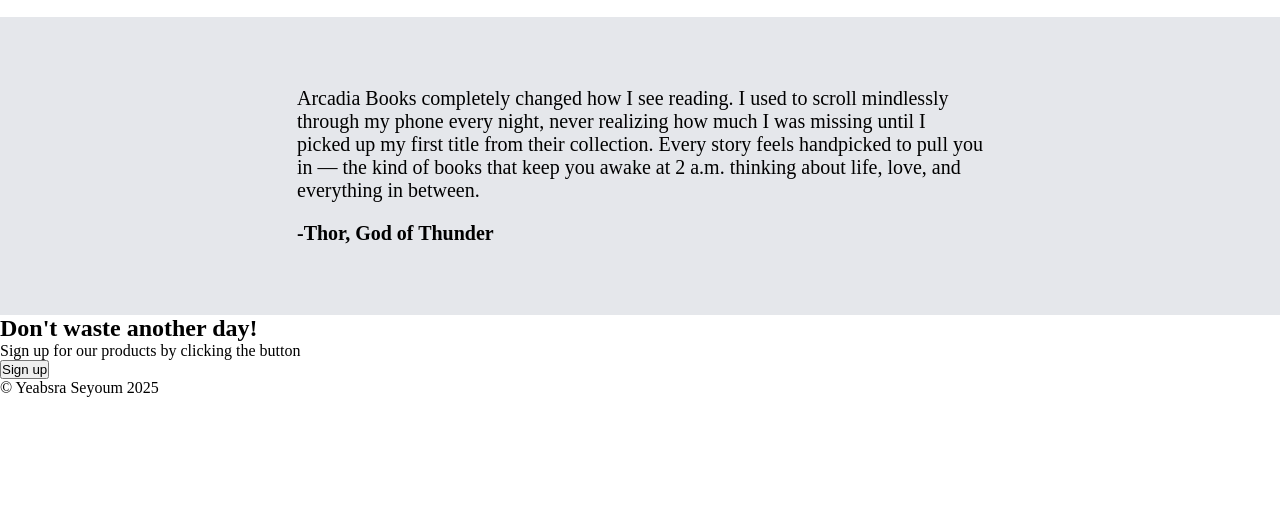
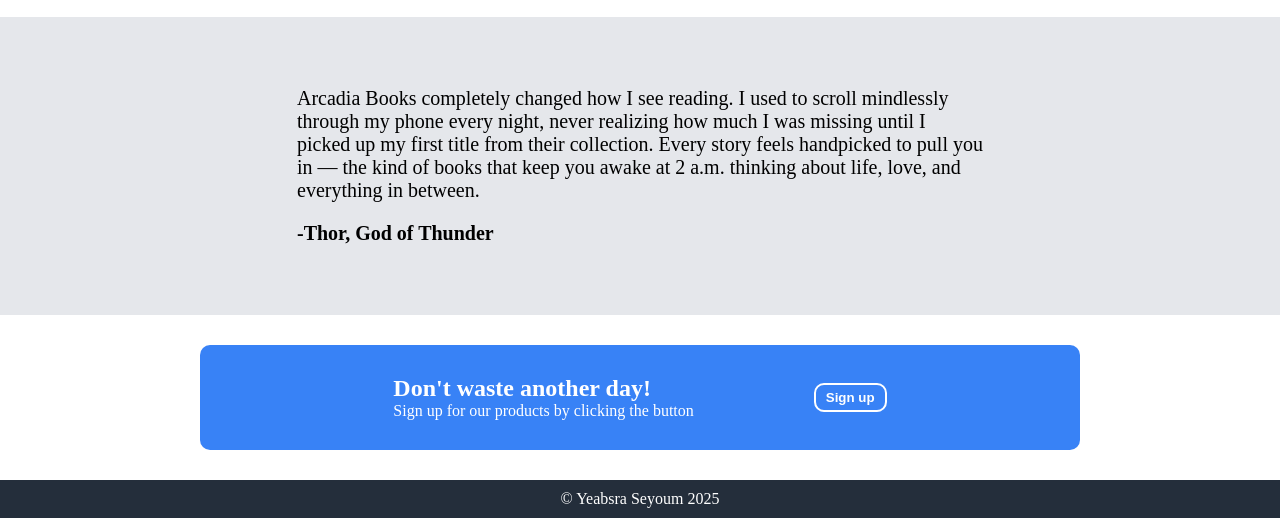
Before and after one commit to Yeabsra97/odin-landing-page, a plain HTML site: page index.html in a window 1280 px wide. Shown: the part 1368-1886 px from the top of the page. Before the commit the page ends 1765 px from the top, so only its background shows below. Drawn offline with Linux system fonts and the light colour scheme.

Commit message:
feat: styled the call to action section and footer.

```diff
--- a/style.css
+++ b/style.css
@@ -126,3 +126,37 @@
     width: 70%;
     margin: 0 auto;
 }
+
+
+.call-action{
+    background-color: #3882f6;
+    color: white;
+    margin: 30px 200px;
+    border-radius: 10px;
+}
+
+.call-container{
+    display: flex;
+    justify-content: center;
+    gap: 120px;
+    align-items: center;
+    padding: 30px;
+}
+
+.sign-up{
+    background-color: #3882f6;
+    color: white;
+    padding: 5px 10px;
+    border-radius: 10px;
+    font-weight: 700;
+    border: 2px solid white;
+}
+
+
+
+footer{
+    background-color: #242e3b;
+    color: white;
+    text-align: center;
+    padding: 10px;
+}
```
